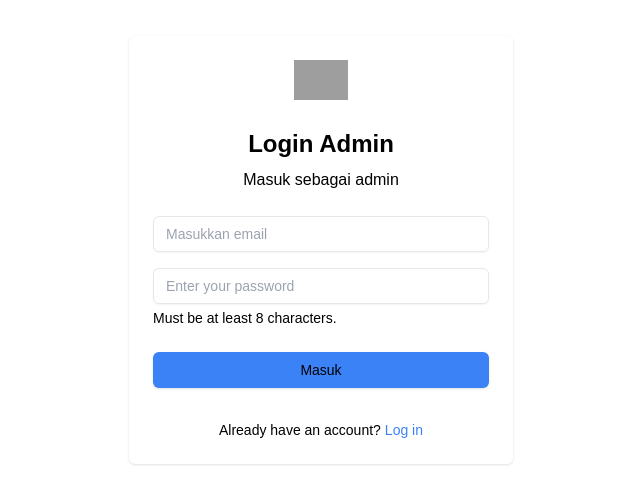
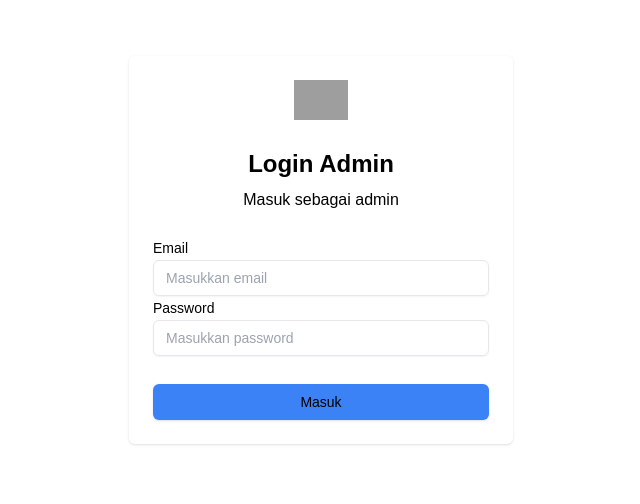
Before and after one commit to dqmirr/tplm, a Next.js app: page /login in a window 1280 px wide. Shown: the part 150-654 px from the top of the page, without its empty margins (319-959 px from the left). Built offline with nearby package versions, Linux system fonts and the light colour scheme; grey boxes are pictures that could not be loaded.

Commit message:
Reapply "add logout on sidebar and modified supabase middleware"
This reverts commit 519d3c7917812330015eea753bea56a5c4bbb293.

```diff
--- a/app/globals.css
+++ b/app/globals.css
@@ -54,6 +54,10 @@ body {
     --sidebar-border: 220 13% 91%;
     --sidebar-ring: 217.2 91.2% 59.8%;
   }
+
+  ul, li{
+    list-style: none;
+  }
   /* .dark {
     --background: 0 0% 3.9%;
     --foreground: 0 0% 98%;
--- a/app/login/page.tsx
+++ b/app/login/page.tsx
@@ -1,14 +1,46 @@
 // import { FcGoogle } from "react-icons/fc";
+"use client"
 
 import { Button } from "@/components/ui/button";
 import { Input } from "@/components/ui/input";
 import { login } from "./actions";
+import { useForm } from "@tanstack/react-form";
+import { supabase } from "@/utils/supabase/client";
+import { Label } from "@/components/ui/label";
+import { useRouter } from "next/navigation";
 
 export default function Login () {
+const router = useRouter();
+const form = useForm({
+  defaultValues:{
+    email:'',
+    password:''
+  },
+
+  onSubmit:async({value})=>{
+    try {
+      const { error } = await supabase.auth.signInWithPassword(value);
+      router.push('/dashboard/hero');
+    } catch (error) {
+      form.reset()
+      console.log(error)
+    }
+
+  },
+  onSubmitInvalid:()=> (<p>Email atau password salah</p>)
+
+})
+
   return (
     <section className="flex h-screen w-full items-center justify-center px-4 py-32">
       <div className="container">
-        <form>
+        <form
+        onSubmit={(e) => {
+          e.preventDefault();
+          e.stopPropagation();
+          form.handleSubmit();
+        }}
+        >
 
         <div className="flex flex-col gap-4">
           <div className="mx-auto w-full max-w-sm rounded-md p-6 shadow">
@@ -24,30 +56,56 @@ export default function Login () {
               </p>
             </div>
             <div>
+            <form.Field
+            name="email"
+            validators={{
+              onChange: ({ value }) =>
+                !value
+                  ? "Email tidak boleh kosong"
+                  : value.length < 3
+                  ? "Tidak boleh kurang dari 3 karakter"
+                  : undefined,
+            }}
+            children={(field) => (
+              <div>
+              <Label >Email</Label>
+              <Input id={field.name} type="email" name={field.name} placeholder="Masukkan email" required onChange={(e) => field.handleChange(e.target.value)}/>
+              </div>
+            )}
+            />
+
               <div className="grid gap-4">
-                <Input id="email" type="email" name="email" placeholder="Masukkan email" required />
-                <div>
+
+            <form.Field
+            name="password"
+            validators={{
+              onChange: ({ value }) =>
+                !value
+                  ? "Password tidak boleh kosong"
+                  : value.length < 3
+                  ? "Tidak boleh kurang dari 3 karakter"
+                  : undefined,
+            }}
+            children={(field) => (
+              <div>
+                <Label>Password</Label>
                   <Input
-                  id="password"
+                  id={field.name}
                   type="password"
-                  name="password"
-                    placeholder="Enter your password"
+                  name={field.name}
+                  placeholder="Masukkan password"
+                  onChange={(e) => field.handleChange(e.target.value)}
                     required
                   />
-                  <p className="mt-1 text-sm text-muted-foreground">
-                    Must be at least 8 characters.
-                  </p>
+{field.state.meta.errors ? (
+                <p className="mt-1 text-sm text-muted-foreground">{field.state.meta.errors.join(",")}</p>
+              ) : null}
                 </div>
-                <Button type="submit" formAction={login} className="mt-2 w-full font-white">
+            )}
+            />
+                <Button type="submit" className="mt-2 w-full font-white">
                   Masuk
                 </Button>
-
-              </div>
-              <div className="mx-auto mt-8 flex justify-center gap-1 text-sm text-muted-foreground">
-                <p>Already have an account?</p>
-                <a href="#" className="font-medium text-primary">
-                  Log in
-                </a>
               </div>
             </div>
           </div>
--- a/components/home/footer.tsx
+++ b/components/home/footer.tsx
@@ -1,6 +1,7 @@
 import { supabase } from "@/utils/supabase/client";
 import { useQuery } from "@tanstack/react-query"
-import { Mail, MapPin, Phone } from  "lucide-react"
+import { Facebook, Instagram, Mail, MapPin, Phone } from  "lucide-react"
+import Whatsapp from "@/public/whatsapp-svgrepo-com.svg"
 
 export default function Footer (){
 
@@ -39,6 +40,16 @@ export default function Footer (){
       </li>
     </ul>
   </div>
+
+  <div>
+  <span className="text-bold text-lg">Sosial Media Kami</span>
+  <Facebook href="https://facebook.com/komeng.anglo/" />
+  <a href="https://wa.me/">
+  <Whatsapp />
+  </a>
+  <Instagram href="https://instagram.com/iwake_lukman_beji" />
+  </div>
+
   <div className="mapouter col-start-4">
   <div className="gmap_canvas">
     <iframe
--- a/components/home/sellers.tsx
+++ b/components/home/sellers.tsx
@@ -8,8 +8,8 @@ import { supabase } from "@/utils/supabase/client";
 import { Penjual } from "@/app/dashboard/penjual/columns";
 
 export default function Sellers () {
-  const [selectedSeller, setSelectedSeller] = useState<any>();
-  const [ sellersData, setSellersData ] = useState<any[] | null>();
+  const [selectedSeller, setSelectedSeller] = useState<string | null>();
+  const [ sellersData, setSellersData ] = useState<Penjual[] | null>();
   const [ avatar, setAvatar ] = useState<string>();
 
   async function getPenjualFn(){
--- /dev/null
+++ b/components/nav-user.tsx
@@ -0,0 +1,92 @@
+"use client"
+
+import {
+  BadgeCheck,
+  Bell,
+  ChevronsUpDown,
+  CreditCard,
+  LogOut,
+  Sparkles,
+} from "lucide-react"
+
+import {
+  Avatar,
+  AvatarFallback,
+  AvatarImage,
+} from "@/components/ui/avatar"
+import {
+  DropdownMenu,
+  DropdownMenuContent,
+  DropdownMenuGroup,
+  DropdownMenuItem,
+  DropdownMenuLabel,
+  DropdownMenuSeparator,
+  DropdownMenuTrigger,
+} from "@/components/ui/dropdown-menu"
+import {
+  SidebarMenu,
+  SidebarMenuButton,
+  SidebarMenuItem,
+  useSidebar,
+} from "@/components/ui/sidebar"
+import { Button } from "./ui/button"
+import { supabase } from "@/utils/supabase/client"
+import { redirect } from "next/navigation"
+
+export function NavUser() {
+  const { isMobile } = useSidebar()
+
+  return (
+    <SidebarMenu>
+      <SidebarMenuItem>
+        <DropdownMenu>
+          <DropdownMenuTrigger asChild>
+            <SidebarMenuButton
+              size="lg"
+              className="data-[state=open]:bg-sidebar-accent data-[state=open]:text-sidebar-accent-foreground"
+            >
+              <Avatar className="h-8 w-8 rounded-lg">
+                <AvatarImage src="" alt="avatar" />
+                <AvatarFallback className="rounded-lg">CN</AvatarFallback>
+              </Avatar>
+              <div className="grid flex-1 text-left text-sm leading-tight">
+                <span className="truncate font-semibold">Admin</span>
+                <span className="truncate text-xs">admin@admin.com</span>
+              </div>
+              <ChevronsUpDown className="ml-auto size-4" />
+            </SidebarMenuButton>
+          </DropdownMenuTrigger>
+          <DropdownMenuContent
+            className="w-[--radix-dropdown-menu-trigger-width] min-w-56 rounded-lg bg-white"
+            side={isMobile ? "bottom" : "right"}
+            align="end"
+            sideOffset={4}
+          >
+            <DropdownMenuLabel className="p-0 font-normal">
+              <div className="flex items-center gap-2 px-1 py-1.5 text-left text-sm">
+                <Avatar className="h-8 w-8 rounded-lg">
+                  <AvatarImage src="" alt="" />
+                  <AvatarFallback className="rounded-lg">CN</AvatarFallback>
+                </Avatar>
+                <div className="grid flex-1 text-left text-sm leading-tight">
+                  <span className="truncate font-semibold">Admin</span>
+                  <span className="truncate text-xs">admin@admin.com</span>
+                </div>
+              </div>
+              </DropdownMenuLabel>
+            <DropdownMenuSeparator />
+            <DropdownMenuItem>
+              <Button type="button" onClick={async ()=> {
+                await supabase.auth.signOut();
+                redirect('/login')
+                }}>
+              <LogOut />
+              Log out
+            </Button>
+            </DropdownMenuItem>
+          </DropdownMenuContent>
+        </DropdownMenu>
+      </SidebarMenuItem>
+    </SidebarMenu>
+  )
+}
--- a/utils/supabase/middleware.ts
+++ b/utils/supabase/middleware.ts
@@ -40,7 +40,7 @@ export async function updateSession(request: NextRequest) {
   if (
     !user
     &&
-    request.nextUrl.pathname.startsWith('/dashboardasdas')
+    request.nextUrl.pathname.startsWith('/dashboard')
   ) {
     // no user, potentially respond by redirecting the user to the login page
     const url = request.nextUrl.clone()
```
Also changed, not shown: components/app-sidebar.tsx (+27 -25 lines), public/whatsapp-svgrepo-com.svg (added).
